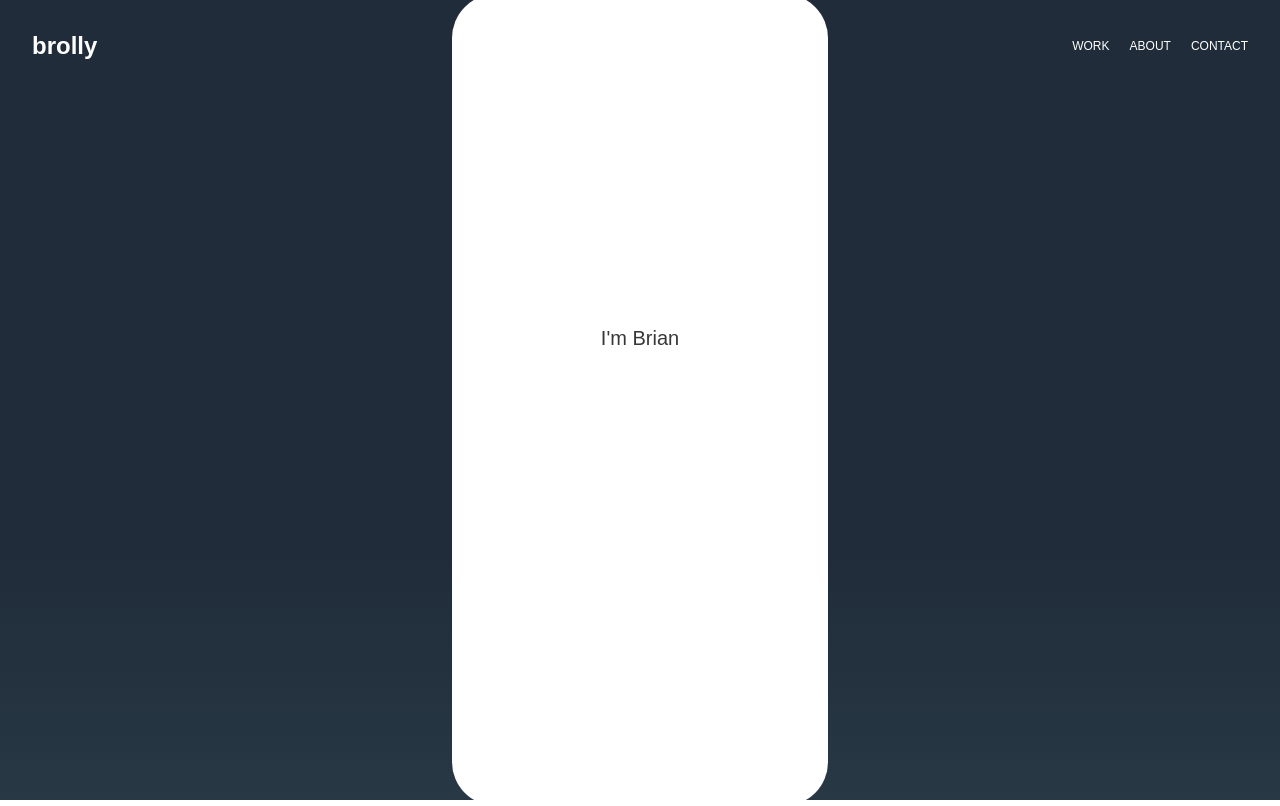
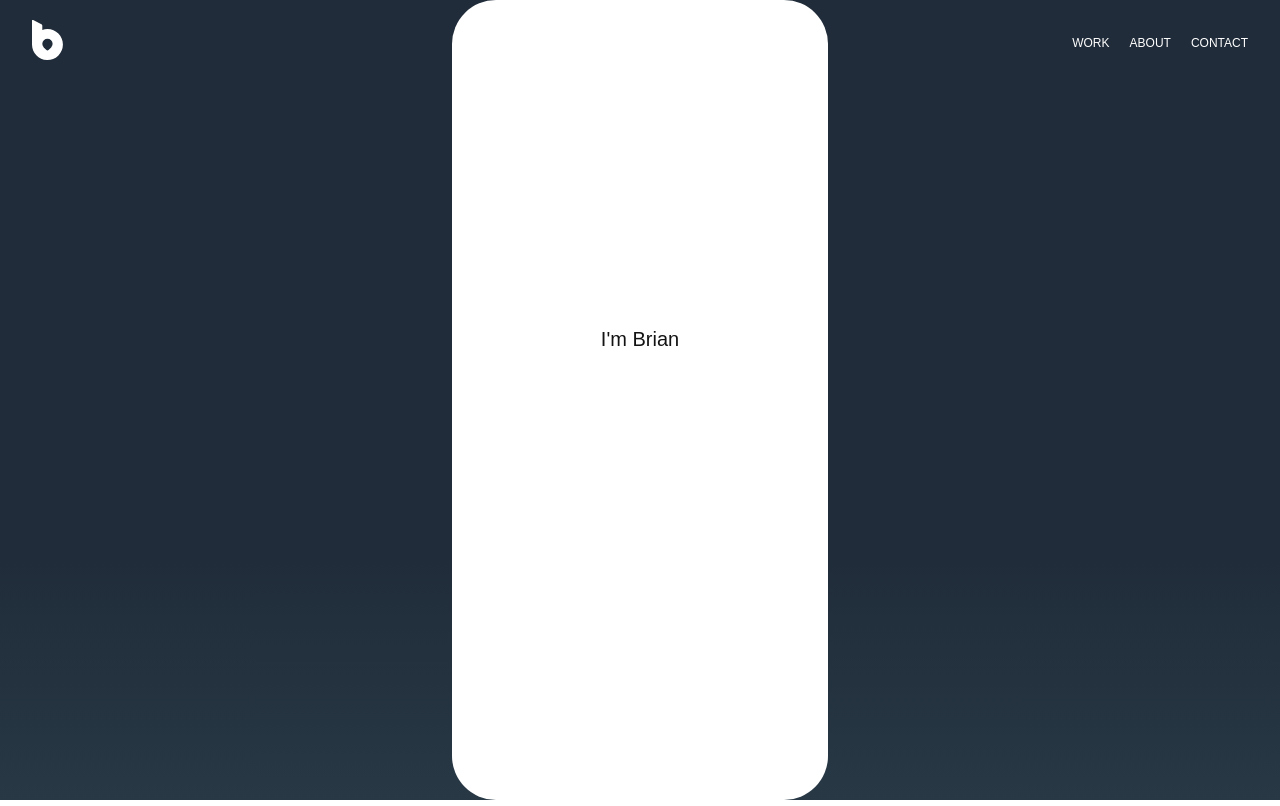
Before and after one commit to brollison/hermes, a plain HTML site: page index.html in a window 1280 px wide. Drawn offline with Linux system fonts and the light colour scheme; files whose address does not match are found by name; a web font is replaced by a local one.

Commit message:
a nice little logo

```diff
--- a/components/header.css
+++ b/components/header.css
@@ -15,7 +15,7 @@
     display: flex;
     justify-content: space-between;
     align-items: center;
-    padding: var(--padding-max);
+    padding: var(--padding-lg) var(--padding-max) var(--padding-lg) var(--padding-max);
 
     /* PARENT TYPE STYLING */
     text-transform: uppercase;
@@ -64,6 +64,13 @@
     text-transform: lowercase;
 }
 
+.nav-branding > a > svg {
+    height: 2.5rem;
+    width: 100%;
+
+    fill: var(--white);
+}
+
 /* --------------- */
 /* RIGHT LINK MENU */
 /* --------------- */
@@ -90,18 +97,7 @@
 /* RESPONSIVENESS */
 /* -------------- */
 @media screen and (max-width: 500px) {
-    /* .nav > .nav-right > .nav-links {
-        display: none;
-    }
-    .nav {
-        padding: var(--padding-lg);
-    } */
     .nav {
         display: none;
     }
 }
-@media screen and (min-width: 501px) {
-    .nav > .nav-right > .nav-menu {
-        display: none;
-    }
-}
--- a/components/welcome.css
+++ b/components/welcome.css
@@ -19,8 +19,10 @@
 
 .phone {
     /* BASIC STRUCTURE */
-    height: var(--iphonex-height);
-    width: var(--iphonex-width);
+    max-height: var(--iphonex-height);
+    max-width: var(--iphonex-width);
+    height: 100%;
+    width: 100%;
     border-radius: var(--iphonex-corner);
     background-color: var(--white);
 
@@ -75,6 +77,7 @@
 .greeting-wrapper {
     grid-area: 1 / 1; /* OVERLAP WITH SIBLING */
     display: grid; /* ALLOW CHILD POSITIONING */
+
 }
 
 /* GREETING ANIMATION */
@@ -82,28 +85,28 @@
     grid-area: 1 / 1; /* OVERLAP WITH SIBLING */
     text-align: center;
 
-    animation-name: breathe;
-    color: var(--transparent);
+    opacity: 0;
     font-size: var(--text-lg);
 }
 
 /* ANIMATION STYLING */
+.breathe {
+    animation-name: breathe;
+    animation-duration: 3s;
+}
 @keyframes breathe {
-    50% {color: var(--black);}
-    100% {color: var(--transparent);}
+    50% {opacity: 1;}
+    100% {opacity: 0;}
 }
 
 /* GREETING MODIFIER SCHEDULING */
 .first {
-    animation-duration: 3s;
     animation-delay: 1s;
 }
 .second {
-    animation-duration: 3s;
     animation-delay: 4s;
 }
 .third {
-    animation-duration: 3s;
     animation-delay: 7s;
 }
 
@@ -245,11 +248,13 @@
 /* ANIMATION CLASS MODIFIER */
 .fadein {
     animation-name: fadein;
-    animation-delay: 10s;
     animation-duration: 0.5s;
     animation-fill-mode: forwards;
 }
 
+.wave-two {
+    animation-delay: 10s;
+}
 
 
 /* ------------------ */
--- a/index.html
+++ b/index.html
@@ -15,7 +15,9 @@
                 <div class="nav-left">
                     <div class="nav-branding">
                         <a href="index.html" aria-label="site home">
-                            brolly
+                            <svg xmlns="http://www.w3.org/2000/svg" viewBox="0 0 300 388.07" class="slide-up fadeout">
+                                <path id="logo-path" d="M150.19,88.07A149.78,149.78,0,0,0,100,96.62V55a16,16,0,0,0-8.85-14.33L11.58.85A8,8,0,0,0,0,8V236.68C0,318.09,64.33,385.74,145.71,388A150,150,0,0,0,300,238.89C300.44,156.16,232.93,88.17,150.19,88.07Zm36.55,177.26a4.18,4.18,0,0,1-.47.57l-23.55,23.54a18,18,0,0,1-25.44,0l-23.56-23.55a3.71,3.71,0,0,1-.44-.54,50,50,0,1,1,73.46,0Z"/>
+                            </svg>
                         </a>
                     </div>
                 </div>
@@ -39,7 +41,7 @@
             <section>
                 <div class="welcome">
                     <div class="phone">
-                        <div class="header fadein">
+                        <div class="header fadein wave-two">
                             <div class="hero-wrapper slide-from-left">
                                 <div class="hero">hello</div>
                                 <div class="hero accent">.</div>
@@ -47,11 +49,11 @@
                         </div>
                         <div class="content">
                             <div class="greeting-wrapper">
-                                <div class="greeting first">hello</div>
-                                <div class="greeting second">I'm Brian</div>
-                                <div class="greeting third" role="img" aria-label="rocket">🚀</div>
+                                <div class="greeting breathe first">hello</div>
+                                <div class="greeting breathe second">I'm Brian</div>
+                                <div class="greeting breathe third" role="img" aria-label="rocket">🚀</div>
                             </div>
-                            <div class="profile fadein">
+                            <div class="profile fadein wave-two">
                                 <div class="profile-header">
                                     <div class="profile-picture">
                                         <img src="images/circle crop.png" alt="profile picture" class="thumbnail">
@@ -71,7 +73,7 @@
                                 </div>
                             </div>
                         </div>
-                        <div class="footer fadein">
+                        <div class="footer fadein wave-two">
                             <div class="menu-links slide-from-left">
                                 <div class="menu-link">
                                     <a href="pages/work.html">work</a>
@@ -107,6 +109,7 @@
                                 </div>
                             </div>
                         </div>
+                        <div class="splash"></div>
                     </div>
                 </div>
             </section>
--- a/theme.css
+++ b/theme.css
@@ -49,7 +49,7 @@
     --padding-none: 0rem;
 
     /* RADIUS */
-    --circle: 100rem;
+    --circle: 50%;
     --rounded: 0.25rem;
     --rounded-extra: 0.5rem;
     --square: 0rem;
```
Also changed, not shown: images/icons/personal-logo.svg (added).
